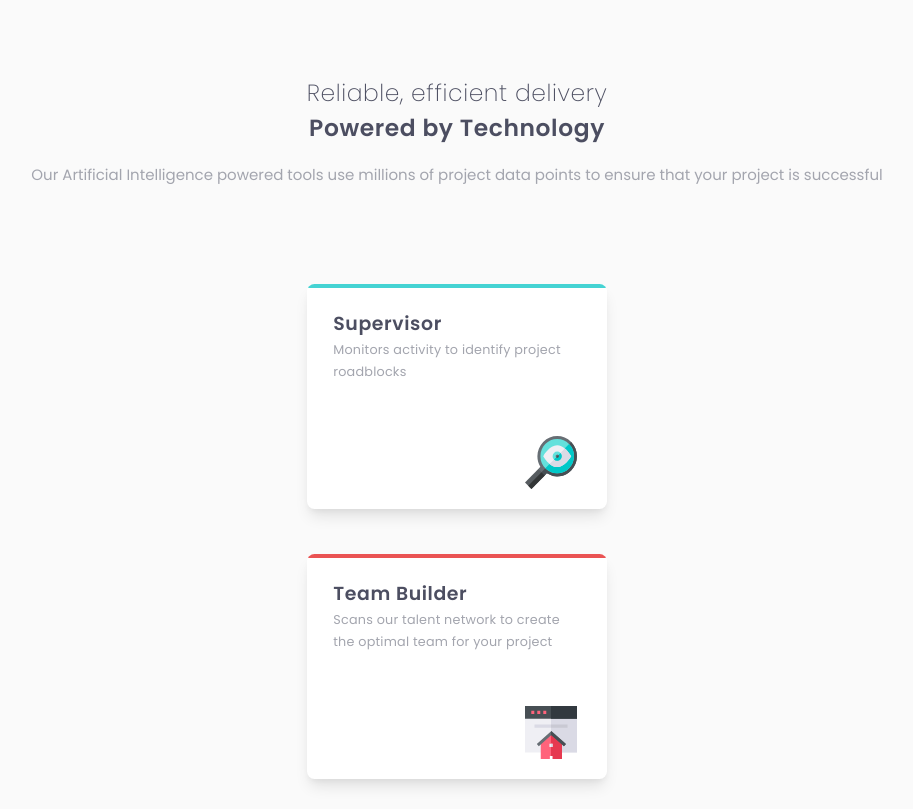
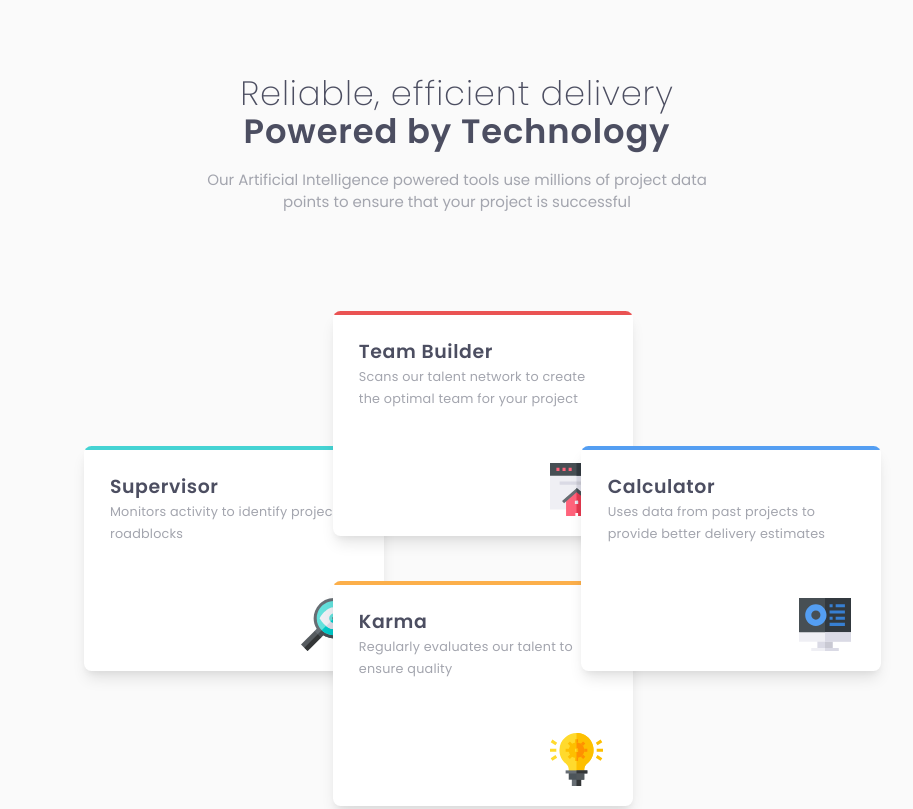
Before and after one commit to didac3141592/FrontEndMentor, a plain HTML site: page four-card-tailwind/index.html in a window 1280 px wide. Shown: the top 809 px of the page, without its empty margins (183-1096 px from the left). Drawn offline with nearby package versions, Linux system fonts and the light colour scheme.

Commit message:
responsive

```diff
--- a/four-card-tailwind/index.html
+++ b/four-card-tailwind/index.html
@@ -15,18 +15,18 @@
   </style>
 </head>
 <body>
-  <div class="text-center my-20 mx-5 big">
-    <div class="big-letters very-dark-blue  tracking-wide">
+  <div class="text-center my-20 mx-5 big max-w-xl mx-auto">
+    <div class="text-2xl very-dark-blue tracking-wide xl:text-4xl">
       <p class="font-extralight">Reliable, efficient delivery</p>
       <p class="font-bold">Powered by Technology</p>
     </div>
     <div class="my-5">
-      <p class="font-normal grayish-blue">Our Artificial Intelligence powered tools use millions of project data points
+      <p class="font-normal grayish-blue ">Our Artificial Intelligence powered tools use millions of project data points
       to ensure that your project is successful</p>
     </div>
   </div>
-  <div class="grid grid-cols-1 grid-rows-4 gap-0">
-    <div class="mx-auto bg-white w-80 h-60 rounded-lg shadow-lg my-6 block overflow-hidden">
+  <div class="grid grid-cols-1 grid-rows-4 gap-0 xl:grid-cols-3 xl:grid-rows-2 xl:w-7/12 xl:mx-auto">
+    <div class="mx-auto bg-white w-80 h-60 rounded-lg shadow-lg my-6 block overflow-hidden xl:row-start-1 xl:row-end-3 xl:col-start-1 xl:self-center">
       <div class="w-full h-1 cyan"></div>
       <div class="py-6 px-7">
         <p class="font-bold casi-big-letters very-dark-blue">Supervisor</p>
@@ -56,7 +56,7 @@
         <img class="w-14" src="images/icon-karma.svg" alt="">
       </div>
     </div>
-    <div class="mx-auto bg-white w-80 h-60 rounded-lg shadow-lg my-6 block overflow-hidden">
+    <div class="mx-auto bg-white w-80 h-60 rounded-lg shadow-lg my-6 block overflow-hidden xl:row-start-1 xl:row-end-3 xl:col-start-3 xl:self-center">
       <div class="w-full h-1 blue"></div>
       <div class="py-6 px-7">
         <p class="font-bold casi-big-letters very-dark-blue">Calculator</p>
```
Also changed, not shown: four-card-tailwind/main.css (line endings or trailing spaces).
